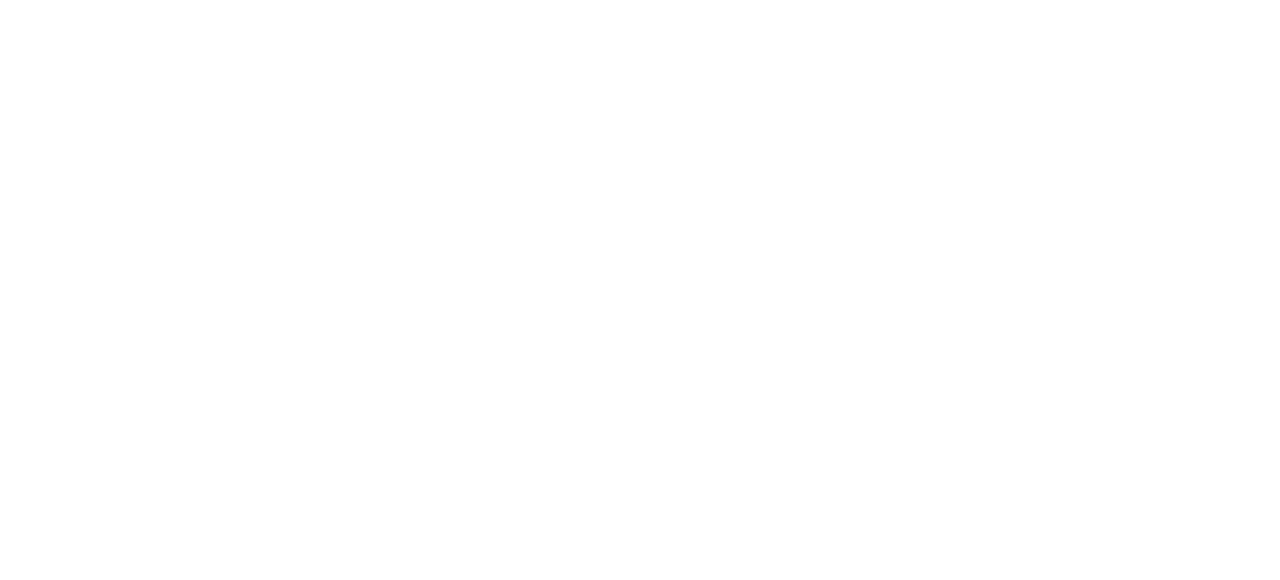
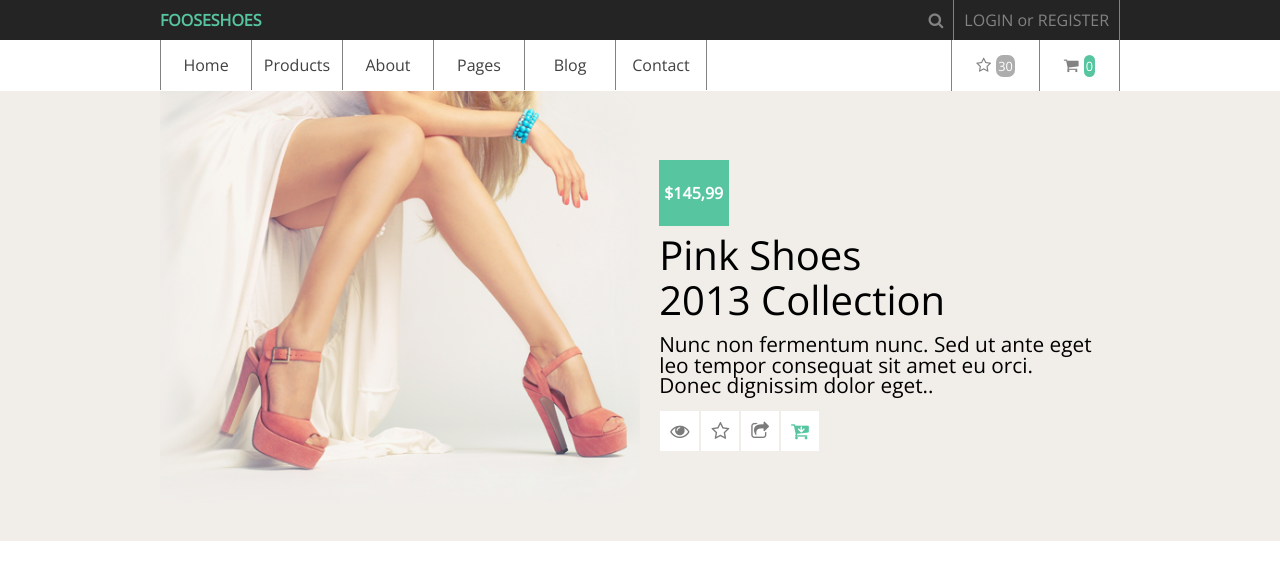
Before and after one commit to vianneygross/MMI-Hag-GROSS-VIANNEY, a plain HTML site: page index.html in a window 1280 px wide. Drawn offline with nearby package versions, Linux system fonts and the light colour scheme.

Commit message:
Intégration header

```diff
--- a/css/style.css
+++ b/css/style.css
@@ -0,0 +1,144 @@
+body {
+width:100%;
+font-family: 'Open Sans', sans-serif;
+}
+header {
+background-color:#242424;
+}
+.wrapper {
+width:960px;
+margin:0 auto;
+}
+.header-left {
+color:#57c5a0;
+line-height:40px;
+float:left;
+display:block;
+}
+.header-right {
+display:block;
+line-height:40px;
+float:right;
+color:#828282;
+}
+.header-search {
+display:block;
+border-right:1px #828282 solid;
+float:left;
+padding-right:10px;
+margin-right:10px;
+}
+.header-login {
+border-right:1px #828282 solid;
+display:block;
+float:left;
+padding-right:10px;
+}
+.header-nav {
+width:100%;
+background-color:#fff;
+clear:both;
+}
+.header-nav .wrapper .header-left ul li {
+display:block;
+float:left;
+width:80px;
+text-align:center;
+padding-left:5px;
+padding-right:5px;
+border-left:1px solid #828282;
+line-height:50px;
+}
+.header-nav .wrapper .header-left ul li:last-child {
+border-right:1px solid #828282;
+}
+.header-nav .wrapper .header-left ul li a {
+text-decoration:none;
+color:#414141;
+}
+.slider {
+width:100%;
+height:450px;
+background-color:#f1eeea;
+clear:both;
+}
+.slider-image {
+display:block;
+float:left;
+width:50%;
+}
+.slider-right {
+display:block;
+box-sizing:border-box;
+float:left;
+width:50%;
+padding-left:2%;
+}
+.green-btn {
+background-color:#57c5a0;
+padding:25px 5px 25px 5px;
+color:white;
+font-weight:bold;
+}
+.slider-prize {
+display:block;
+width:13%;
+margin-top:15%;
+margin-bottom:2%;
+}
+.slider-bigtitle {
+clear:both;
+font-size:2.5em;
+display:block;
+margin-top:1%;
+}
+.slider-smalltitle {
+display:block;
+margin-top:3%;
+font-size:1.3em;
+width:95%;
+}
+.slider-btn {
+display:block;
+float:left;
+background-color:white;
+padding:10px;
+color:#7b7b7b;
+font-size:1.2em;
+margin:1px;
+}
+.slider-icon {
+display:block;
+margin-top:3%;
+}
+.slider-icon span:last-child {
+color:#57c5a0;
+}
+.header-fav, .header-panier {
+line-height:50px;
+border-left:1px solid #828282;
+display:block;
+float:left;
+padding-left:24px;
+padding-right:24px;
+}
+.header-panier {
+border-right:1px solid #828282;
+}
+.header-fav i, .header-panier i {
+padding-right:5px;
+}
+.background-fav, .background-panier {
+text-decoration:none;
+color:white;
+padding:2px;
+border-radius:7px;
+font-size:0.8em;
+}
+
+.background-fav {
+background-color:#adadad;
+}
+.background-panier {
+background-color:#57c5a0;
+}
--- a/index.html
+++ b/index.html
@@ -1,17 +1,81 @@
 <!DOCTYPE html>
 <html>
 	<head>
-		<link rel="icon" type="image/png" href="img/favicon.png" />
+		<link rel="icon" type="image/png" href="" />
 		<link rel="stylesheet" href="css/reset.css" />
 		<link rel="stylesheet" href="css/style.css" />
+		<link href='https://fonts.googleapis.com/css?family=Open+Sans' rel='stylesheet' type='text/css'>
+		<link rel="stylesheet" href="https://maxcdn.bootstrapcdn.com/font-awesome/4.5.0/css/font-awesome.min.css">
 		<meta charset="utf-8">
 		<meta name="viewport" content="initial-scale=1">
-		<script type="text/javascript" src="js/jquery-1.9.1.min.js"></script>
+		<!-- <script type="text/javascript" src="js/jquery-1.9.1.min.js"></script> -->
 		<script type="text/javascript" src="js/main.js"></script>
 		<title>Mon site</title>
 	</head>
 
 	<body>
+		<header>
+				<div class="wrapper">
+					<div class="header-logo-top">
+						<div class="header-left"><h1>FOOSESHOES</h1></div>
+
+						<div class="header-right">
+							<span class="header-search"><i class="fa fa-search"></i></span>
+							<span class="header-login">LOGIN or REGISTER</span>
+						</div>
+					</div>
+				</div>
+
+				<div class="header-nav">
+					<nav class="wrapper">
+						<div class="header-left">
+							<ul>
+								<li><a href="#">Home</a></li>
+								<li><a href="#">Products</a></li>
+								<li><a href="#">About</a></li>
+								<li><a href="#">Pages</a></li>
+								<li><a href="#">Blog</a></li>
+								<li><a href="#">Contact</a></li>
+							</ul>
+						</div>
+
+						<div class="header-right">
+							<span class="header-fav"><i class="fa fa-star-o"></i><a href="#" class="background-fav">30</a></span>
+							<span class="header-panier"><i class="fa fa-shopping-cart"></i><a href="#" class="background-panier">0</a></span>
+						</div>
+					</nav>
+				</div>
+		</header>
+
+			<section class="slider">
+				<div class="wrapper">
+					<img class="slider-image" src="img/girl.png" alt="image slider femme">
+
+					<div class="slider-right">
+						<span class="green-btn slider-prize">
+							$145,99
+						</span>
+						<span class="slider-bigtitle">
+							Pink Shoes
+						</span>
+						<span class="slider-bigtitle">
+							2013 Collection
+						</span>
+						<span class="slider-smalltitle">
+							Nunc non fermentum nunc. Sed ut ante
+							eget leo tempor consequat sit amet eu orci.
+							Donec dignissim dolor eget..
+						</span>
+						<div class="slider-icon">
+							<span class="btn slider-btn"><i class="fa fa-eye"></i></span>
+							<span class="btn slider-btn"><i class="fa fa-star-o"></i></span>
+							<span class="btn slider-btn"><i class="fa fa-share-square-o"></i></span>
+							<span class="btn slider-btn"><i class="fa fa-cart-arrow-down"></i></span>
+						</div>
+					</div>
+				</div>
+			</section>
+
 
 
 	</body>
```
Also changed, not shown: img/girl.png (added).
